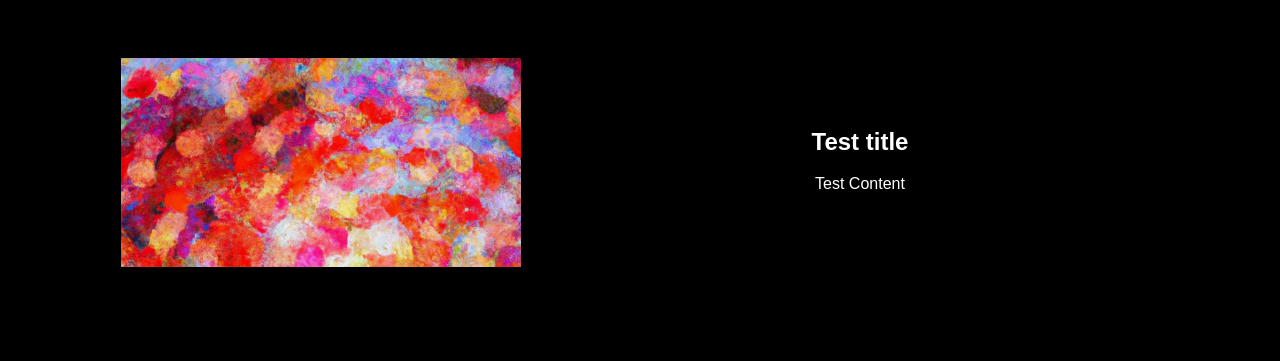
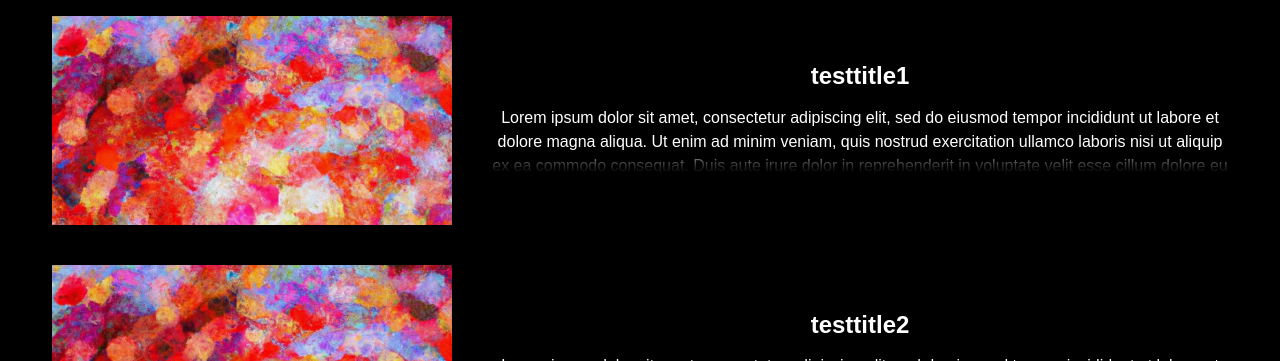
Before and after one commit to RussellCook4/russellcook.me, a React (Vite) app: page / in a window 1280 px wide. Shown: the part 439-800 px from the top of the page. Built offline with nearby package versions, Linux system fonts and the light colour scheme.

Commit message:
styled components and first order function for content

```diff
--- a/package.json
+++ b/package.json
@@ -11,7 +11,8 @@
   },
   "dependencies": {
     "react": "^18.2.0",
-    "react-dom": "^18.2.0"
+    "react-dom": "^18.2.0",
+    "styled-components": "^6.1.11"
   },
   "devDependencies": {
     "@types/react": "^18.2.66",
--- a/src/App.tsx
+++ b/src/App.tsx
@@ -1,17 +1,24 @@
+import "./App.css";
+import ContentSection from "./Content";
+import Header from "./Header";
+import ARTICLES from "./articles";
 
-import './App.css'
-import ContentSection from './Content'
-import Header from './Header'
 
 function App() {
-
   return (
     <>
-
       <Header />
-      <ContentSection title="Test title" contentText="Test Content" imageSrc="/content1.jpeg" />
+      {ARTICLES.map((article) => {
+        return (
+          <ContentSection
+            title={article.title}
+            contentText={article.contentText}
+            imageSrc={article.imageSrc}
+          />
+        );
+      })}
     </>
-  )
+  );
 }
 
-export default App
+export default App;
--- a/src/Content.tsx
+++ b/src/Content.tsx
@@ -1,3 +1,20 @@
+import styled from "styled-components";
+
+const FadeOutParagraph = styled.p`
+  line-height: 1.5;
+  max-height: 4.5em; /* Adjust this value to control the visible text area */
+  overflow: hidden;
+  position: relative;
+  mask-image: linear-gradient(to bottom, black 60%, transparent 100%);
+  -webkit-mask-image: linear-gradient(to bottom, black 60%, transparent 100%);
+  /* Fallback for browsers that do not support mask-image */
+  background: linear-gradient(to bottom, #fff 60%, rgba(255, 255, 255, 0) 100%);
+  -webkit-background-clip: text;
+  -webkit-text-fill-color: transparent;
+  color: white; /* Ensure text color is white for browsers not supporting the gradient */
+`;
+
+
 const ContentSection = ({
   title,
   contentText,
@@ -32,16 +49,12 @@ const ContentSection = ({
     marginBottom: "10px",
   };
 
-  const paragraphStyle = {
-    lineHeight: "1.5",
-  };
-
   return (
     <div style={containerStyle}>
       <img src={imageSrc} alt="Abstract Art" style={imageStyle} />
       <div style={textStyle}>
-        <h1 style={titleStyle}>{title} </h1>
-        <p style={paragraphStyle}>{contentText}</p>
+        <h1 style={titleStyle}>{title}</h1>
+        <FadeOutParagraph>{contentText}</FadeOutParagraph>
       </div>
     </div>
   );
--- /dev/null
+++ b/src/articles.ts
@@ -0,0 +1,22 @@
+const ARTICLES = [
+    {
+      title: "testtitle1",
+      contentText:
+        "Lorem ipsum dolor sit amet, consectetur adipiscing elit, sed do eiusmod tempor incididunt ut labore et dolore magna aliqua. Ut enim ad minim veniam, quis nostrud exercitation ullamco laboris nisi ut aliquip ex ea commodo consequat. Duis aute irure dolor in reprehenderit in voluptate velit esse cillum dolore eu fugiat nulla pariatur. Excepteur sint occaecat cupidatat non proident, sunt in culpa qui officia deserunt mollit anim id est laborum",
+      imageSrc: "/content1.jpeg",
+    },
+    {
+      title: "testtitle2",
+      contentText:
+        "Lorem ipsum dolor sit amet, consectetur adipiscing elit, sed do eiusmod tempor incididunt ut labore et dolore magna aliqua. Ut enim ad minim veniam, quis nostrud exercitation ullamco laboris nisi ut aliquip ex ea commodo consequat. Duis aute irure dolor in reprehenderit in voluptate velit esse cillum dolore eu fugiat nulla pariatur. Excepteur sint occaecat cupidatat non proident, sunt in culpa qui officia deserunt mollit anim id est laborum",
+      imageSrc: "/content1.jpeg",
+    },
+    {
+      title: "testtitle3",
+      contentText:
+        "Lorem ipsum dolor sit amet, consectetur adipiscing elit, sed do eiusmod tempor incididunt ut labore et dolore magna aliqua. Ut enim ad minim veniam, quis nostrud exercitation ullamco laboris nisi ut aliquip ex ea commodo consequat. Duis aute irure dolor in reprehenderit in voluptate velit esse cillum dolore eu fugiat nulla pariatur. Excepteur sint occaecat cupidatat non proident, sunt in culpa qui officia deserunt mollit anim id est laborum",
+      imageSrc: "/content1.jpeg",
+    },
+  ];
+
+export default ARTICLES
```
Also changed, not shown: 1 other file (tests, documents, lock files or other folders).
